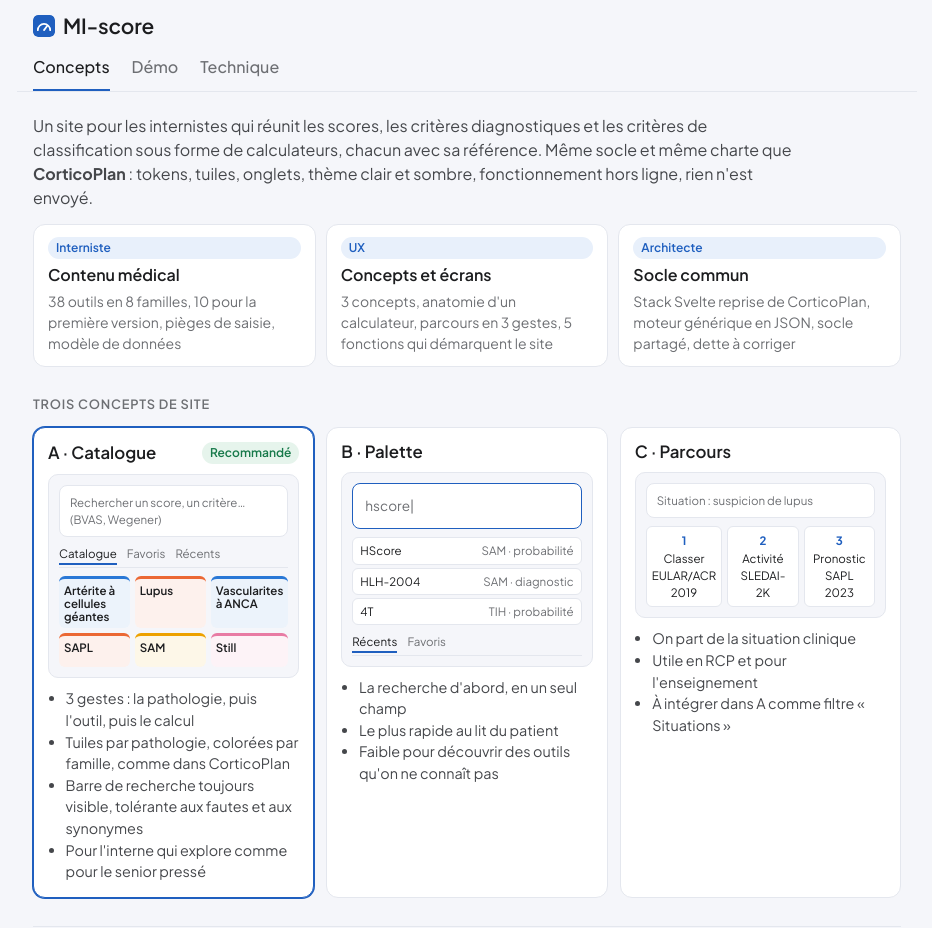
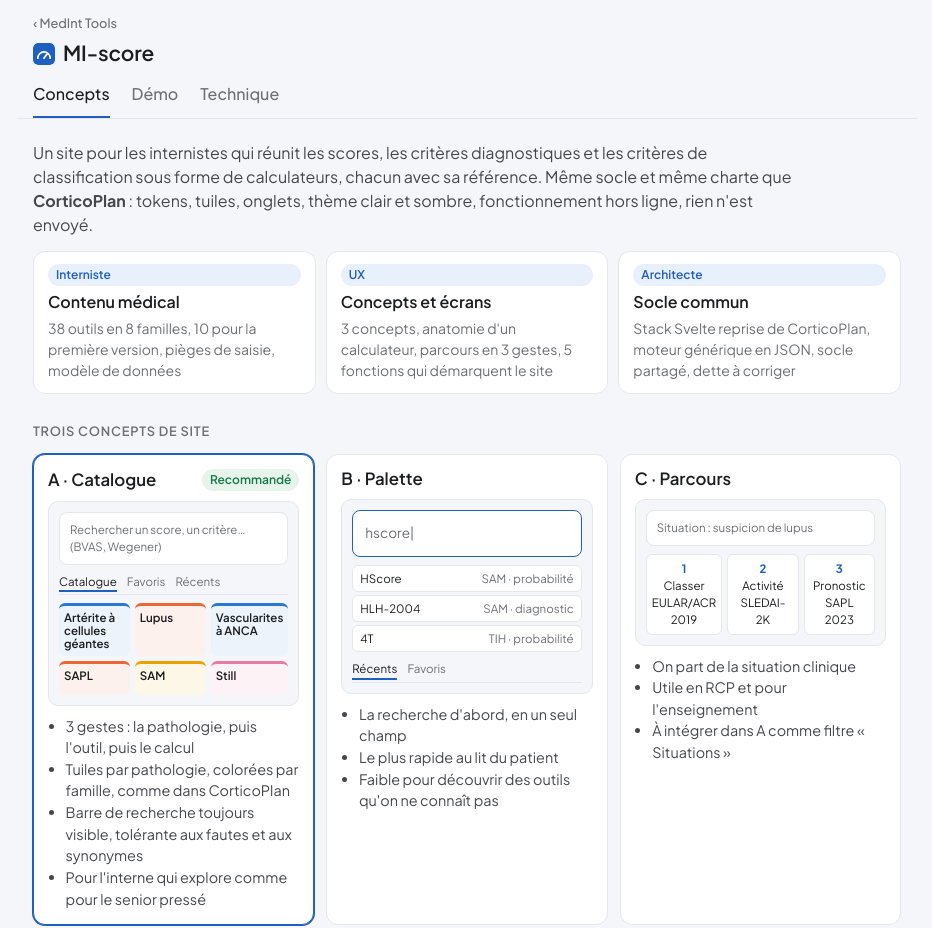
Before and after one commit to ssc-ux/MI-score, a plain HTML site: page docs/propositions.html in a window 1280 px wide. Shown: the top 928 px of the page, without its empty margins (173-1105 px from the left). Drawn offline with Linux system fonts and the light colour scheme.

Commit message:
Lien de retour vers MedInt Tools en haut à gauche
Co-Authored-By: Claude Fable 5.2 <noreply@anthropic.com>
Claude-Session: https://claude.ai/code/session_01DwhYiE4kDPYd4Cuzfu4tMp

```diff
--- a/docs/propositions.html
+++ b/docs/propositions.html
@@ -34,6 +34,8 @@ p{margin:0}
 .discret{color:var(--muted);font-size:.875rem}
 .top{position:sticky;top:env(safe-area-inset-top,0px);z-index:5;background:var(--bg);margin:0 -16px;padding:14px 16px 0;border-bottom:1px solid var(--line)}
 .top h1{display:flex;align-items:center;gap:8px;font-size:1.3rem;font-weight:600;letter-spacing:-.01em;margin-bottom:6px}
+.mit{display:inline-block;margin:0 0 8px;font-size:.8rem;font-weight:500;color:var(--muted);text-decoration:none}
+.mit:hover{color:var(--fg)}
 .top h1 svg{border-radius:5px}
 .tabs{display:flex;gap:22px;overflow-x:auto;scrollbar-width:none}
 .tabs a{color:var(--muted);padding:10px 0;border-bottom:2px solid transparent;text-decoration:none;white-space:nowrap;font-weight:500}
@@ -140,6 +142,7 @@ ol.feuille{margin:0;padding-left:1.2rem;display:grid;gap:8px}
 
 <div class="page">
 <header class="top">
+  <a class="mit" href="https://ssc-ux.github.io/MedInt-Tools/" title="Retour à MedInt Tools">‹ MedInt Tools</a>
   <h1><svg width="22" height="22" viewBox="0 0 64 64" aria-hidden="true"><rect width="64" height="64" rx="14" fill="#1f5fbf"/><path d="M14 44a18 18 0 0 1 36 0" fill="none" stroke="#fff" stroke-width="5" stroke-linecap="round"/><path d="M32 44l9-12" stroke="#fff" stroke-width="5" stroke-linecap="round"/></svg> MI-score</h1>
   <nav class="tabs" aria-label="Sections">
     <a href="#concepts" class="actif">Concepts</a><a href="#demo">Démo</a><a href="#technique">Technique</a>
```
